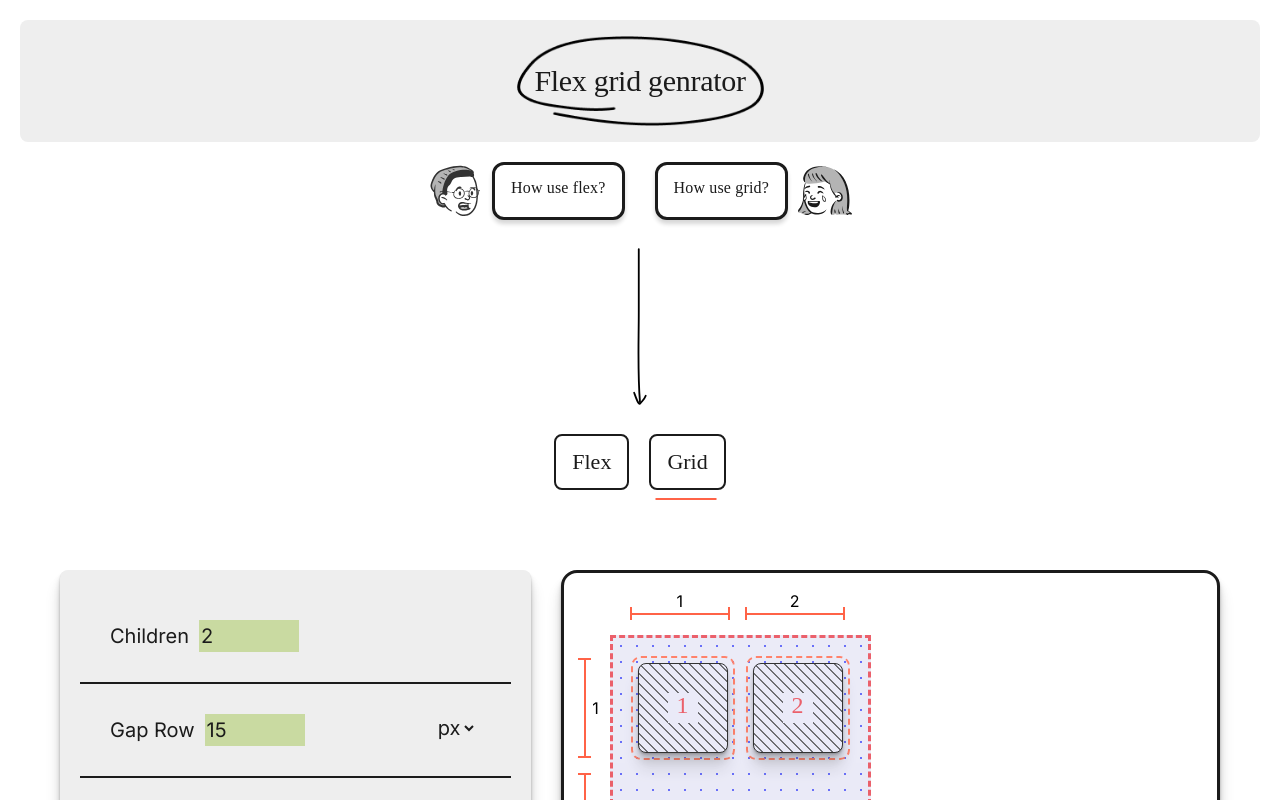
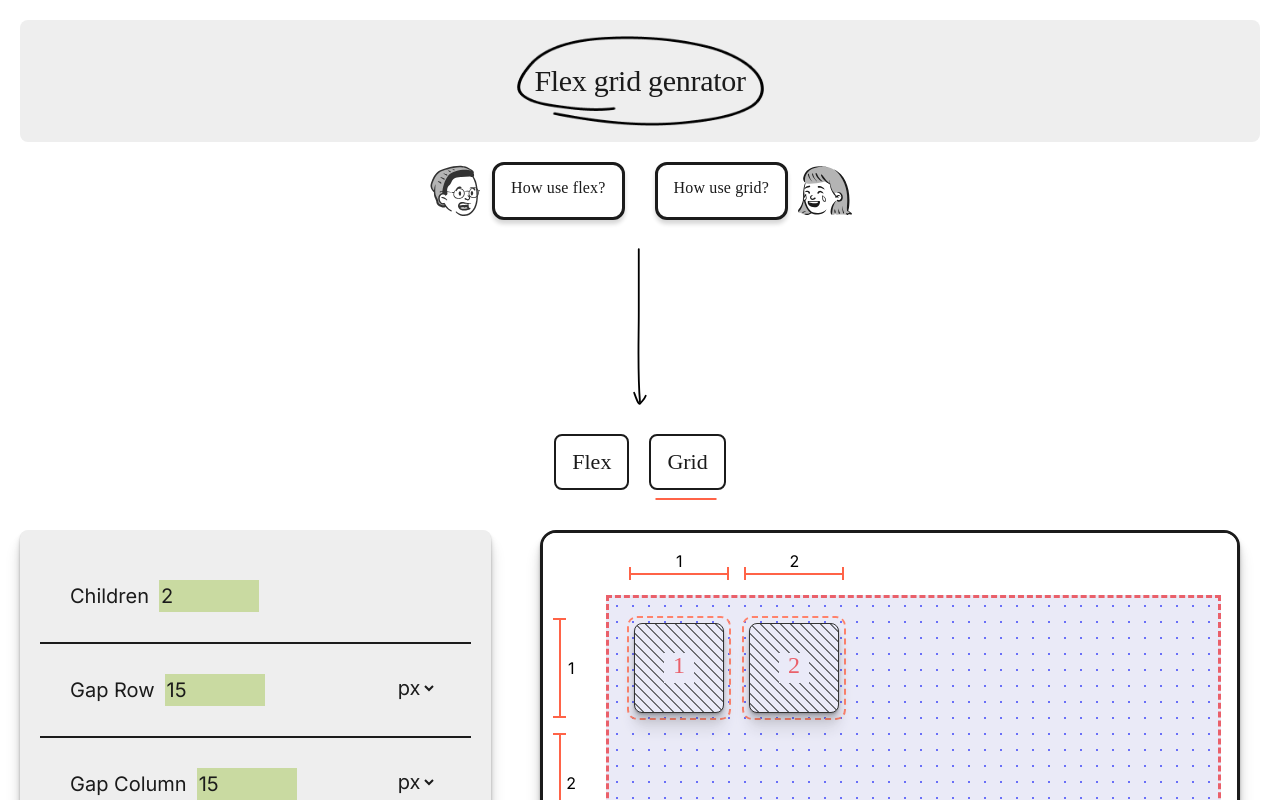
Before and after one commit to Andriikryl/flex-grid-generator, a Next.js app: page / in a window 1280 px wide. Both pictures are taken after a click on the button "Grid". Shown: the top 800 px of the page. Built offline with nearby package versions, Linux system fonts and the light colour scheme.

Commit message:
add fix width and heght

```diff
--- a/src/app/page.module.css
+++ b/src/app/page.module.css
@@ -29,8 +29,7 @@
 }
 
 .inner__content{
-    margin-block-start: 40px;
-    padding: clamp(10px, 5vw + 1rem, 40px);
+    margin-block: 40px;
 }
 
 .nav{
--- a/src/components/grid/Grid.tsx
+++ b/src/components/grid/Grid.tsx
@@ -225,7 +225,7 @@ export default function Grid() {
               className={style.form__angel}
               value={columnsNumberWidth}
               set={setColumnsNumberWidth}
-              min={10}
+              min={1}
               numberLabel="Colums width"
               disabled={columnValueWidth === "auto"}
             ></InputFrame>
@@ -315,6 +315,7 @@ export default function Grid() {
                 classGraph={style.rgaph__columns}
                 classReng={style.inner__Item__graph}
               />
+              <div className={style.graphRow__wrapper}>
                 <Graph
                   from={1}
                   to={rowsNumber}
@@ -343,6 +344,7 @@ export default function Grid() {
                   justifyContent={justifyContent}
                   alignContent={alignContent}
                 />
+              </div>
             </div>
             <div className={style.wrapper__code}>
               <div className={style.code__ImageBox}>
--- a/src/components/grid/style.module.css
+++ b/src/components/grid/style.module.css
@@ -45,6 +45,13 @@
 	justify-content: center;
 	flex-wrap: wrap;
 	gap: 30px;
+    height: 100%;
+}
+
+.graphRow__wrapper{
+    display: flex;
+    width: 100%;
+    height: 100%;
 }
 
 .blog__sidebar{
@@ -63,6 +70,7 @@
 .graph__wrapper{
     width: 700px ;
     overflow-x: scroll;
+    height: 100%;
     box-shadow: 0 1px 1px rgba(0,0,0,0.12),
     0 2px 2px rgba(0,0,0,0.12),
     0 4px 4px rgba(0,0,0,0.12),
@@ -72,12 +80,13 @@
     background: #FFF;
     padding: 16px;
     border-radius: 16px;
-    min-height: 700px;
     position: relative;
 }
 
 .blocks__box{
-    width: max-content;
+    width: 100%;
+    height: 100%;
+    /* width: max-content; */
     padding: 20px;
     display: grid;
     border: 3px dashed #e63946;
@@ -217,13 +226,11 @@
 .rgaph__columns{
     display: grid;
     padding-inline-start: 20px;
-    margin-inline-start: 30px;
+    margin-inline-start: 50px;
 }
 
 .rgaph__rows{
-    top: 85px;
-    left: 20px;
-    position: absolute;
+    margin-block-start: 23px;
     display: grid;
 }
 
```
Lines whose indentation alone changed are shown as unchanged.
